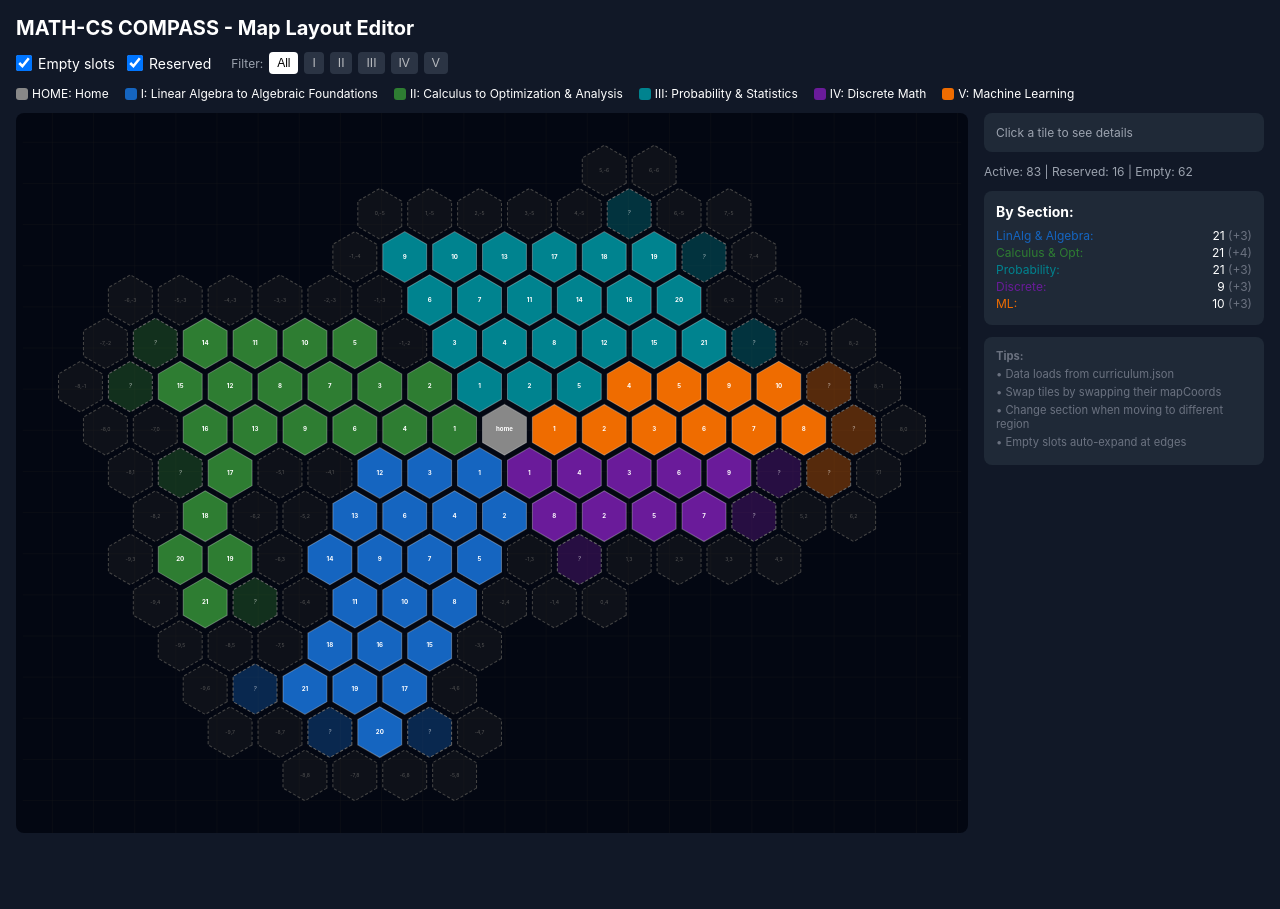
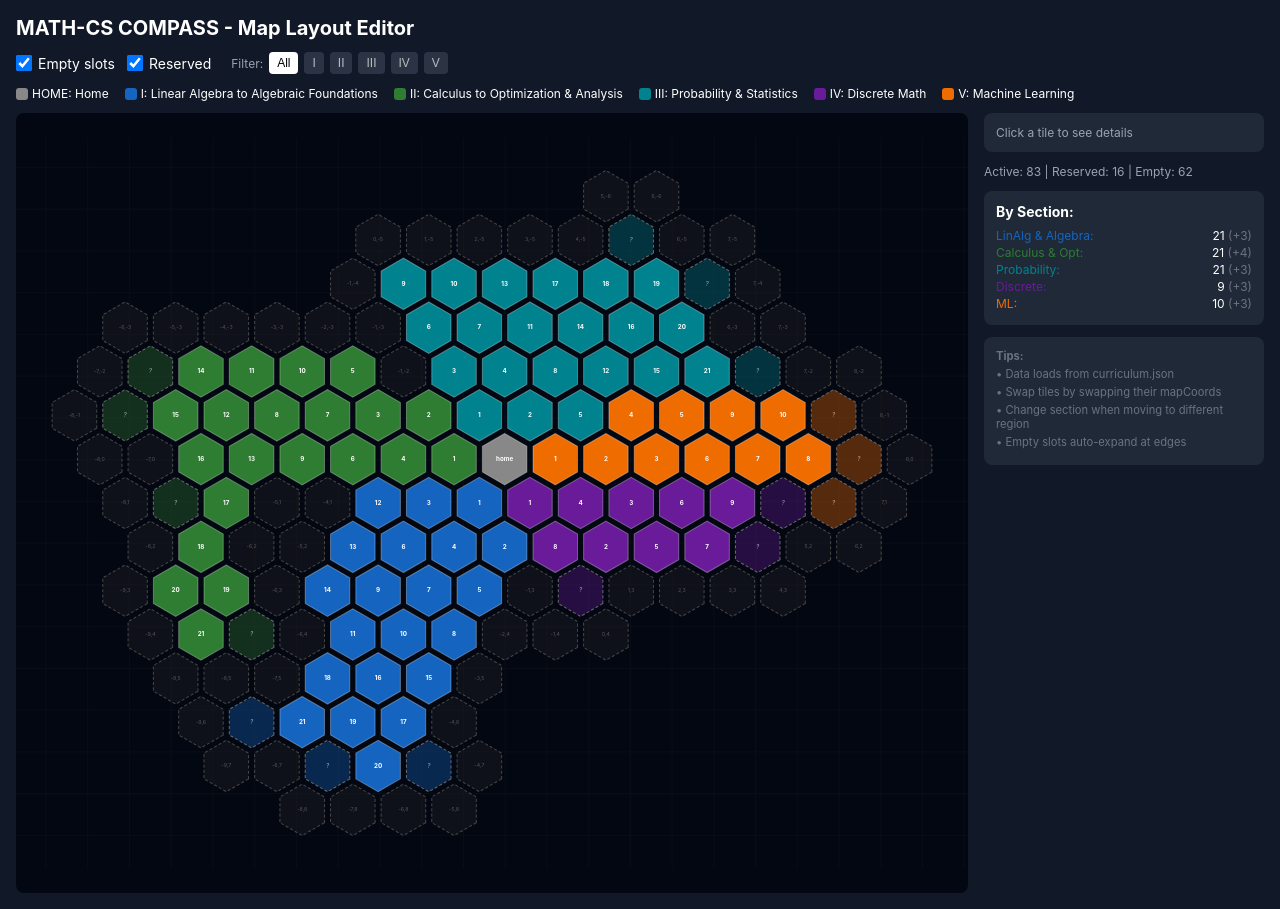
Before and after one commit to Yusukey01/yusukey01.github.io, a Jekyll site: the page map/map_editor.html, which Jekyll copies as it is, in a window 1280 px wide. Built offline with Jekyll 4.4.1, drawn with Linux system fonts in a browser that asks for light colours; nearby versions of some CDN libraries.

Commit message:
update function to update map

```diff
--- a/map/map_editor.html
+++ b/map/map_editor.html
@@ -36,7 +36,7 @@
         .map-container {
             flex: 1; background: #030712; border-radius: 8px;
             overflow: auto; max-height: 65vh; min-height: 400px;
-            height: calc(100vh - 180px);
+            height: calc(100vh - 120px);
             max-height: none;
         }
         .map-container svg {
```
